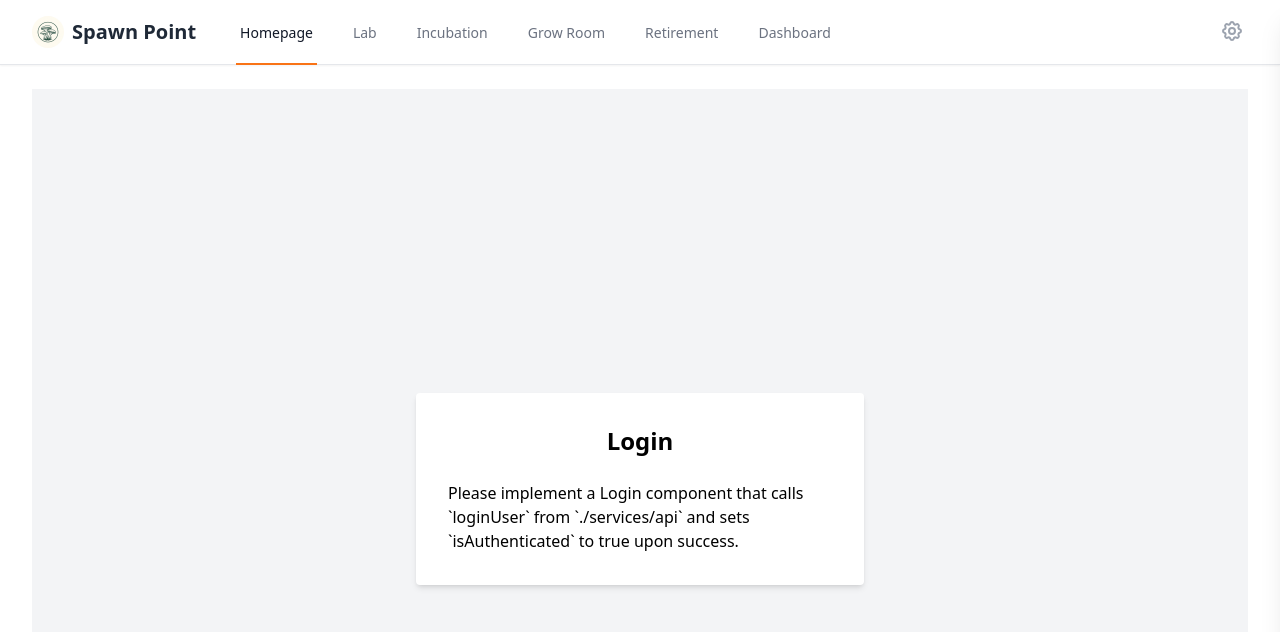
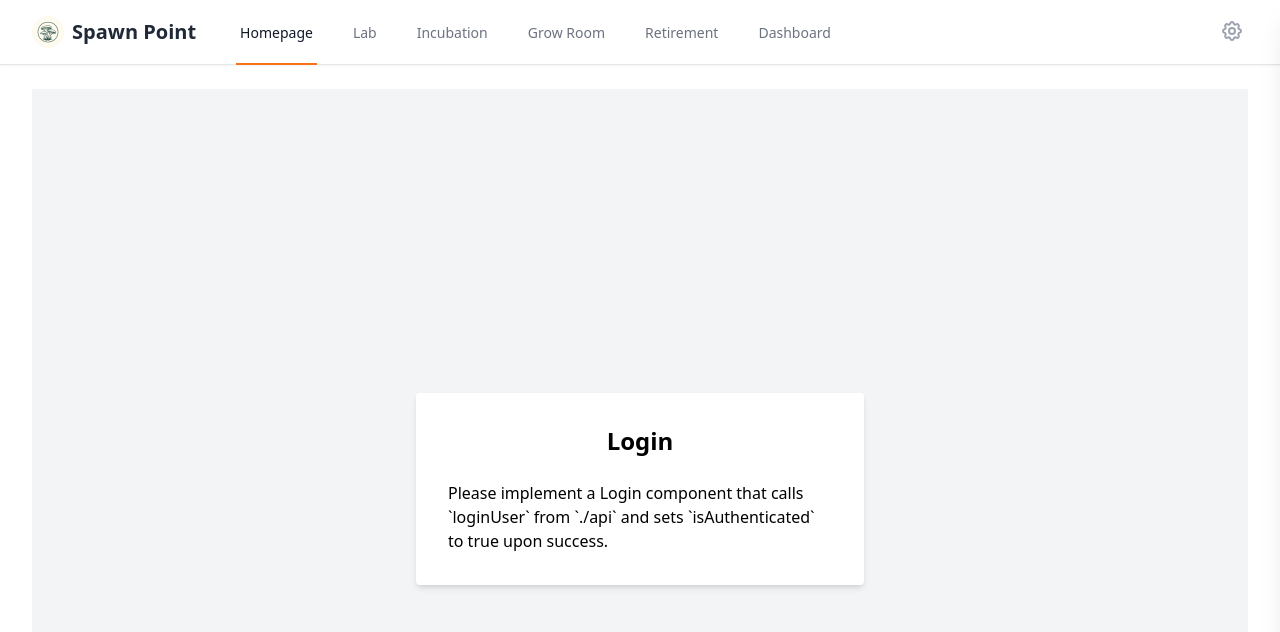
Before and after one commit to Myconinburg/mushroom-tracker, a React (Create React App) app: page / in a window 1280 px wide. Shown: the top 632 px of the page. Built offline with nearby package versions, Linux system fonts and the light colour scheme.

Commit message:
Very Basic Naming Mistake lol

```diff
--- a/src/App.js
+++ b/src/App.js
@@ -23,7 +23,7 @@ import {
   deleteExistingBatch,
   fetchVarieties,
   loginUser // You'll need a login component to use this
-} from './services/api'; // Make sure the path is correct
+} from './api'; // Make sure the path is correct
 
 function App() {
   const [currentView, setCurrentView] = useState('Spawn Point');
@@ -181,7 +181,7 @@ function App() {
           <div className="bg-white p-8 rounded shadow-md w-full max-w-md">
             <h2 className="text-2xl font-bold mb-6 text-center">Login</h2>
             {/* You'll need to create a dedicated Login component */}
-            <p>Please implement a Login component that calls `loginUser` from `./services/api` and sets `isAuthenticated` to true upon success.</p>
+            <p>Please implement a Login component that calls `loginUser` from `./api` and sets `isAuthenticated` to true upon success.</p>
             {/* Example: <Login onLoginSuccess={() => setIsAuthenticated(true)} /> */}
           </div>
         </div>
```
